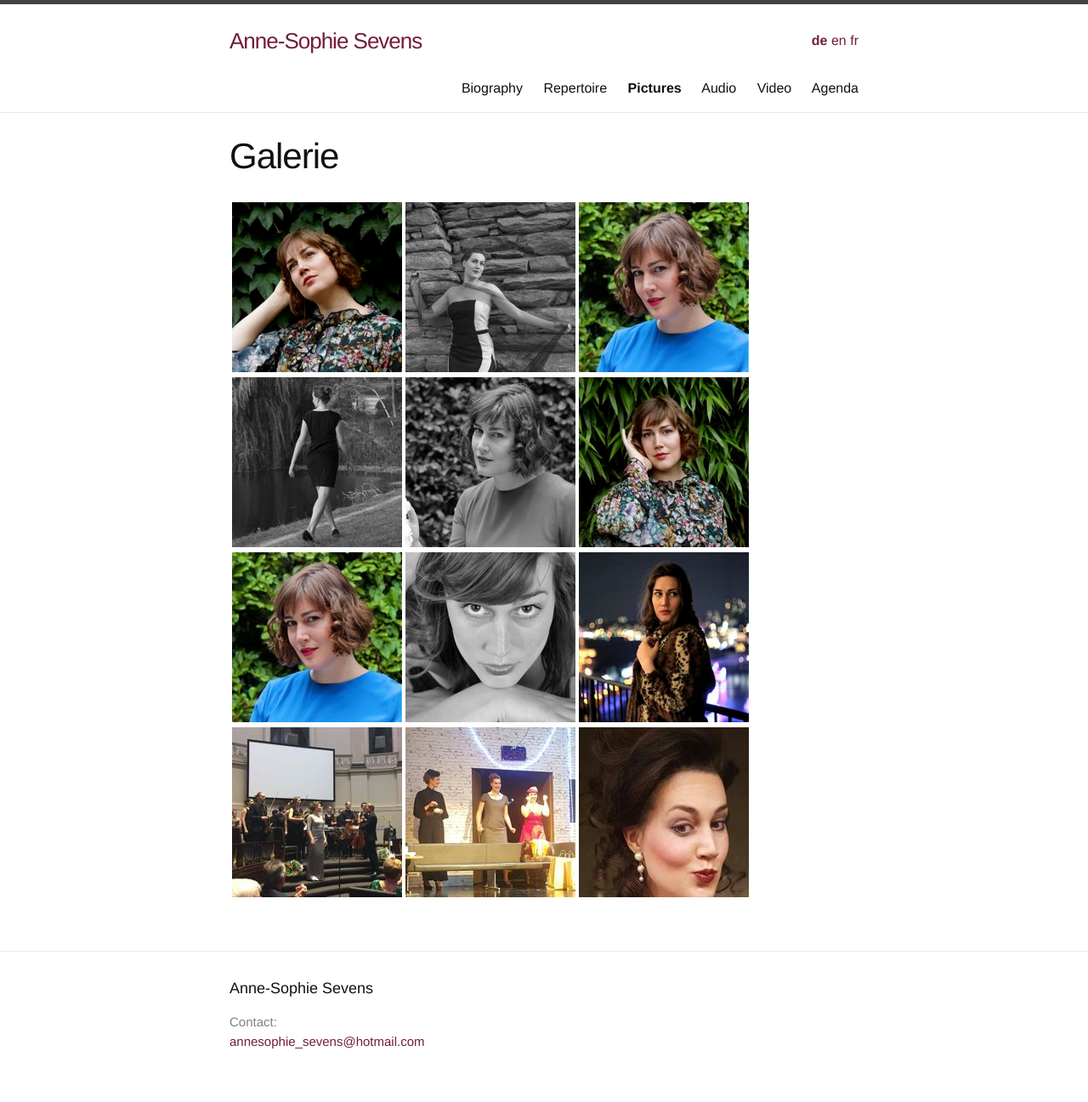
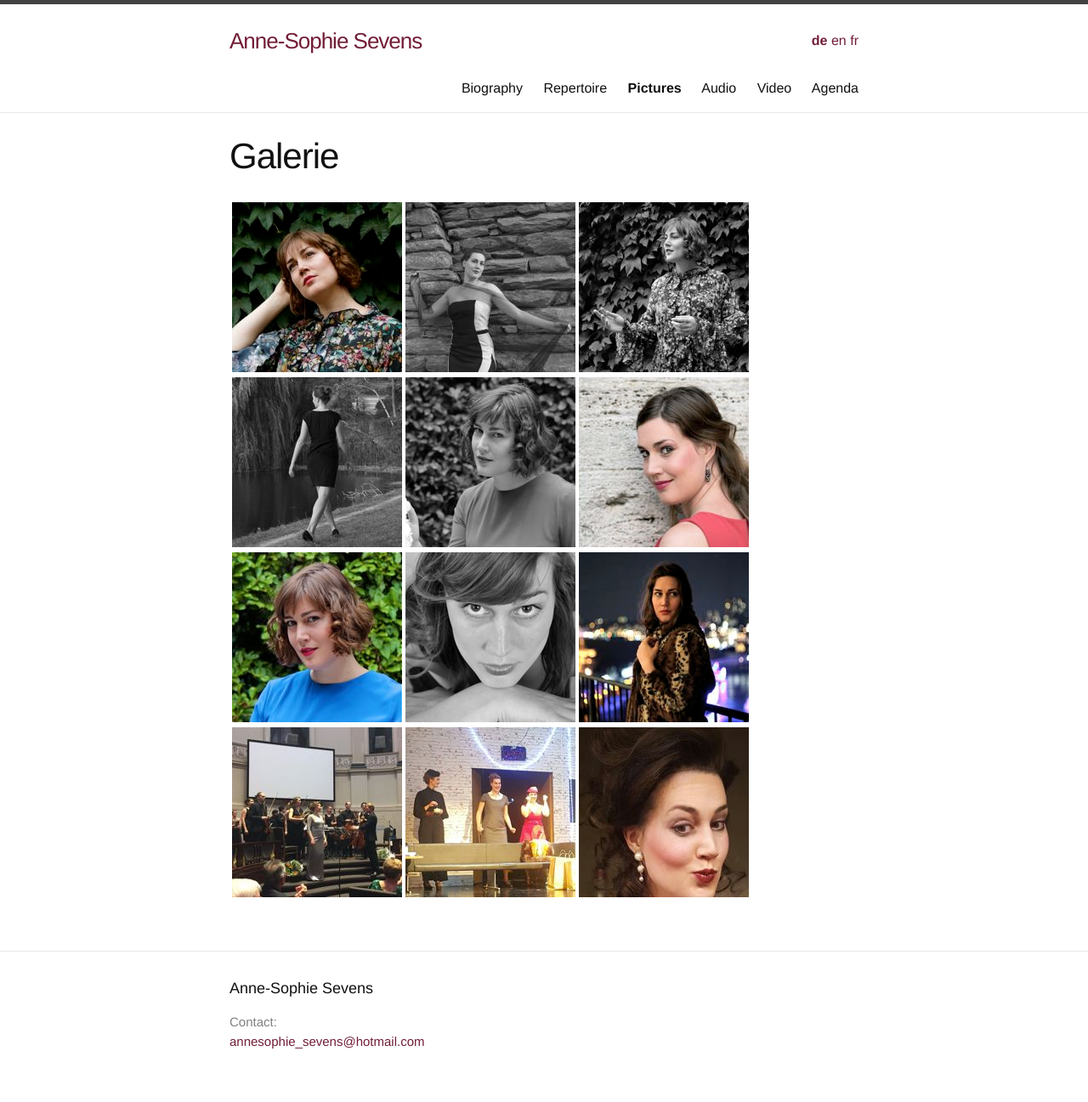
Before and after one commit to annesophie-sevens/annesophie-sevens.github.io, a Jekyll site: the page built from pictures-de.md, in a window 1280 px wide. Shown: the whole page at 85% size. Built offline with Jekyll 4.4.1, drawn with Linux system fonts in a browser that asks for light colours.

Commit message:
Update pictures-de.md

```diff
--- a/pictures-de.md
+++ b/pictures-de.md
@@ -6,9 +6,9 @@
 ref: pictures
 ---
 
-| <a href="/assets/20.JPG"> ![]({{ site.baseurl }}/assets/20_thumbnail.jpg) </a> | <a href="/assets/a5.jpg"> ![]({{ site.baseurl }}/assets/a5-thumbnail.jpg) </a> | <a href="/assets/25.JPG">  ![]({{ site.baseurl }}/assets/25_thumbnail.jpg) </a> |
+| <a href="/assets/20.JPG"> ![]({{ site.baseurl }}/assets/20_thumbnail.jpg) </a> | <a href="/assets/a5.jpg"> ![]({{ site.baseurl }}/assets/a5-thumbnail.jpg) </a> | <a href="/assets/21.JPG">  ![]({{ site.baseurl }}/assets/21_thumbnail.jpg) </a> |
 
-| <a href="/assets/LOOP.jpg"> ![]({{ site.baseurl }}/assets/LOOP 1.jpg) </a> | <a href="/assets/BLOEM 1.jpg"> ![]({{ site.baseurl }}/assets/bloem.jpg) </a> | <a href="/assets/HAND 1.JPG">![]({{ site.baseurl }}/assets/HAND.jpg) </a> |
+| <a href="/assets/LOOP.jpg"> ![]({{ site.baseurl }}/assets/LOOP 1.jpg) </a> | <a href="/assets/BLOEM 1.jpg"> ![]({{ site.baseurl }}/assets/bloem.jpg) </a> | <a href="/assets/muurfoto.JPG">![]({{ site.baseurl }}/assets/muurfoto_thumbnail.jpg) </a> |
 
 |  <a href="/assets/25.JPG">  ![]({{ site.baseurl }}/assets/25_thumbnail.jpg) </a> | <a href="/assets/picture1.jpg"> ![]({{ site.baseurl }}/assets/picture1-thumbnail.jpg) </a>|<a href="/assets/b2.jpg"> ![]({{ site.baseurl }}/assets/b2-thumbnail.jpg) </a>|
 
```
